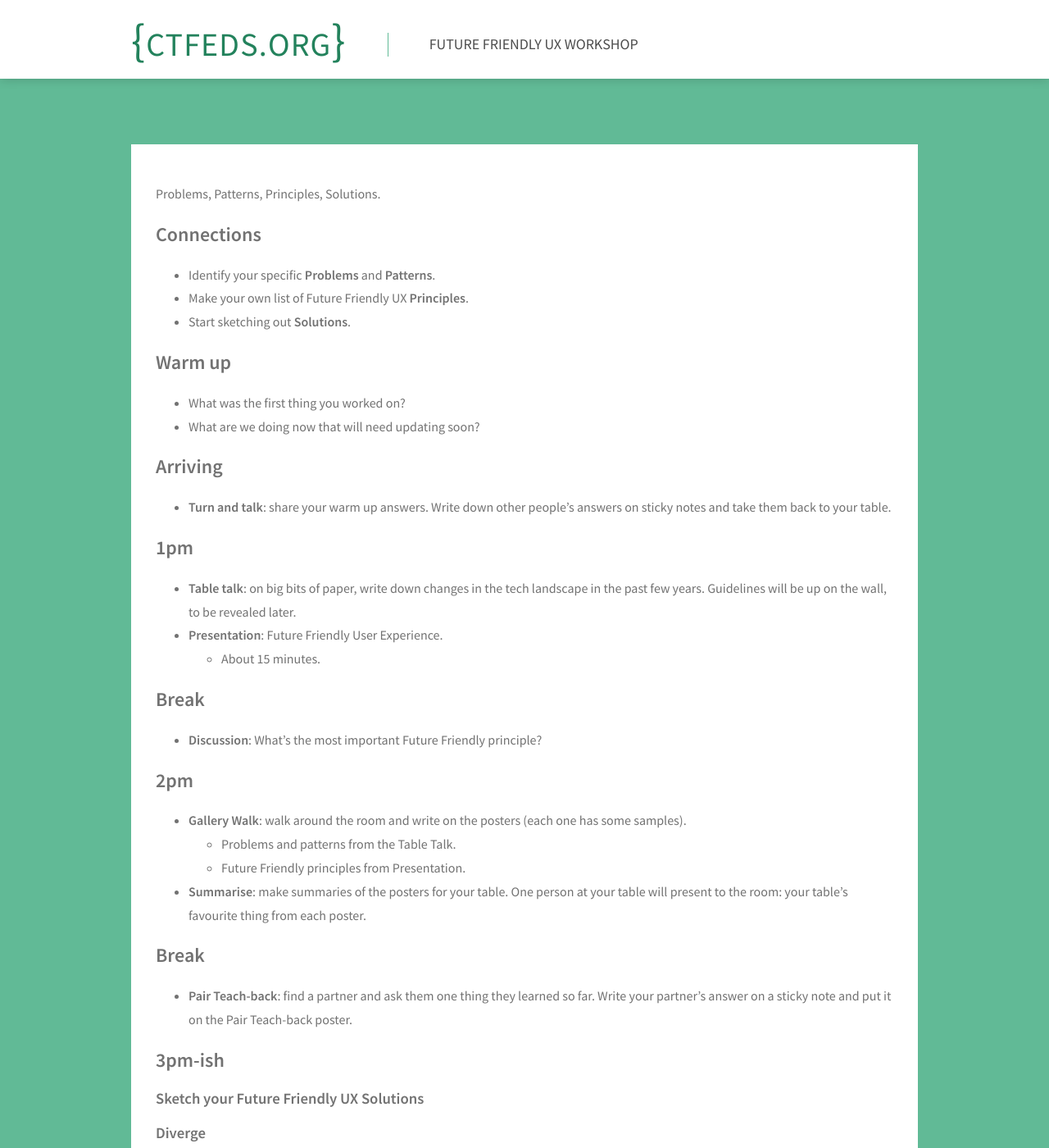
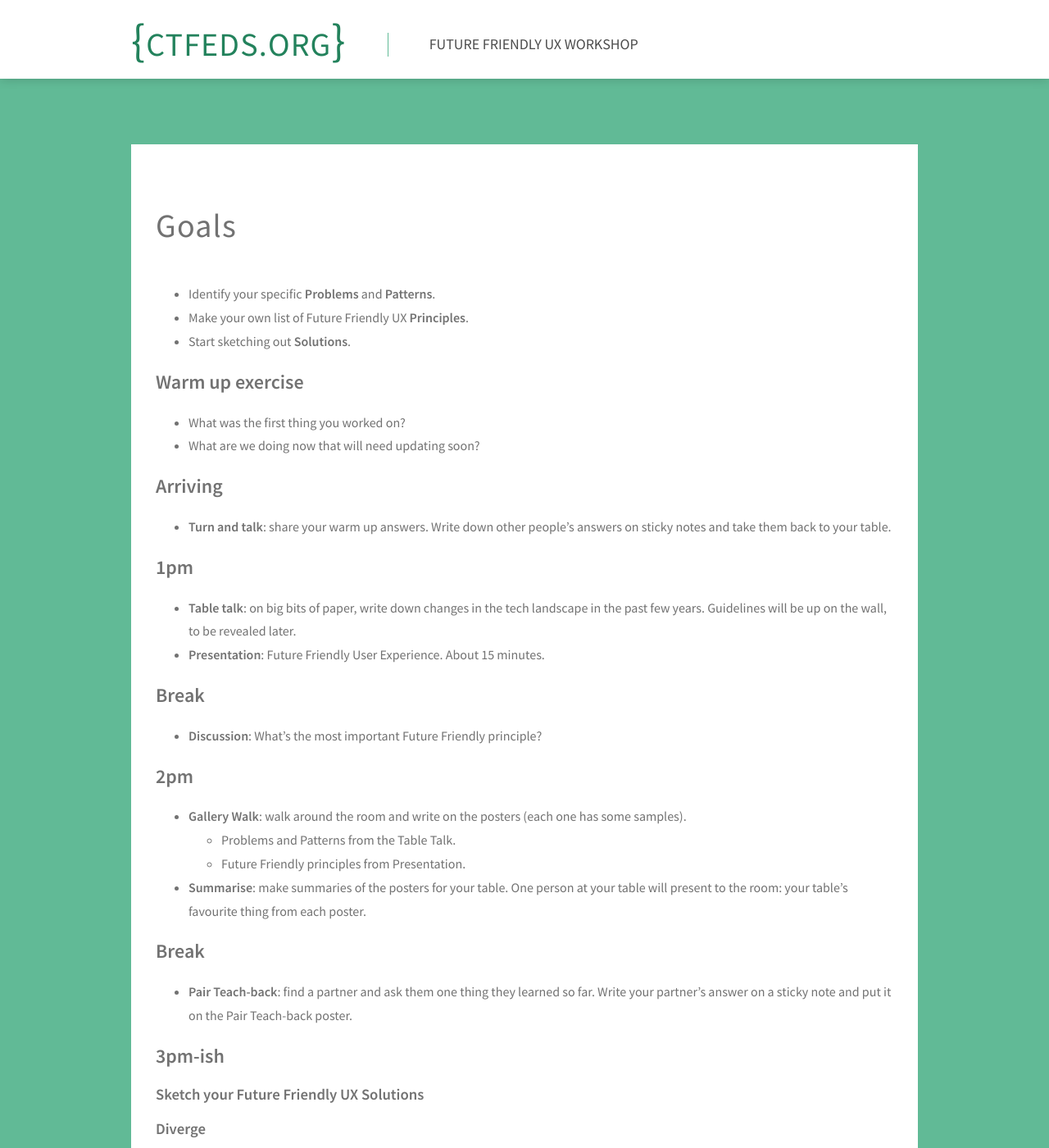
Before and after one commit to CTFEDs/FutureFriendlyUXWorkshop, a Jekyll site: the page built from workshop-structure.md, in a window 1280 px wide and 1400 px high. Shown: the whole window at 82% size. Built offline with Jekyll 4.4.1, drawn with Linux system fonts in a browser that asks for light colours.

Commit message:
Tweak workshop structure

```diff
--- a/workshop-structure.md
+++ b/workshop-structure.md
@@ -3,15 +3,13 @@ layout: default
 title: Future Friendly UX Workshop
 ---
 
-Problems, Patterns, Principles, Solutions.
-
-## Connections
+# Goals
 
 * Identify your specific **Problems** and **Patterns**.
 * Make your own list of Future Friendly UX **Principles**.
 * Start sketching out **Solutions**.
 
-## Warm up
+## Warm up exercise
 
 * What was the first thing you worked on?
 * What are we doing now that will need updating soon?
@@ -23,8 +21,7 @@ Problems, Patterns, Principles, Solutions.
 ## 1pm
 
 * **Table talk**: on big bits of paper, write down changes in the tech landscape in the past few years. Guidelines will be up on the wall, to be revealed later.
-* **Presentation**: Future Friendly User Experience.
-  * About 15 minutes.
+* **Presentation**: Future Friendly User Experience. About 15 minutes.
 
 ## Break
 
@@ -33,7 +30,7 @@ Problems, Patterns, Principles, Solutions.
 ## 2pm
 
 * **Gallery Walk**: walk around the room and write on the posters (each one has some samples).
-  * Problems and patterns from the Table Talk.
+  * Problems and Patterns from the Table Talk.
   * Future Friendly principles from Presentation.
 * **Summarise**: make summaries of the posters for your table. One person at your table will present to the room: your table's favourite thing from each poster.
 
```
